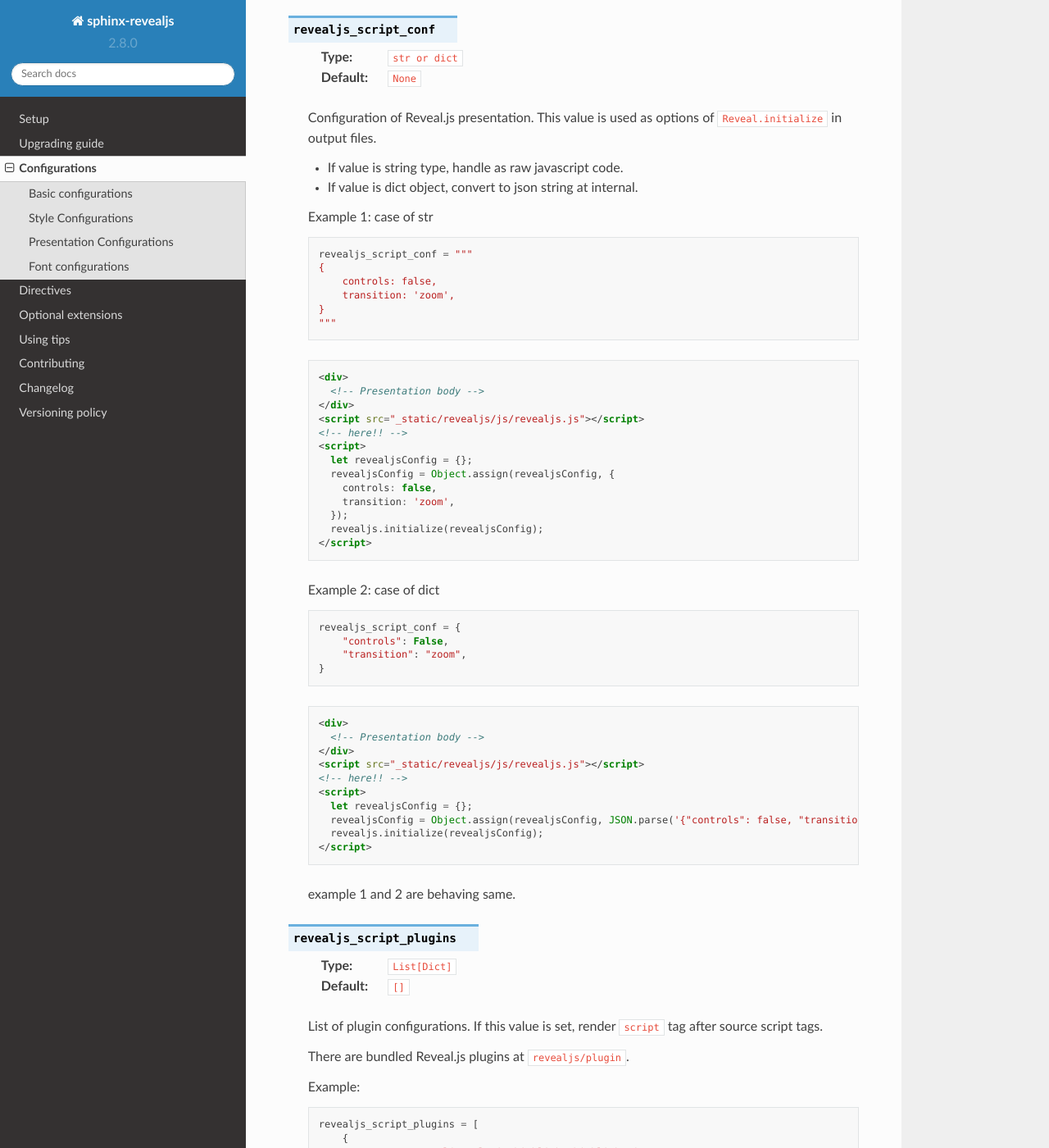
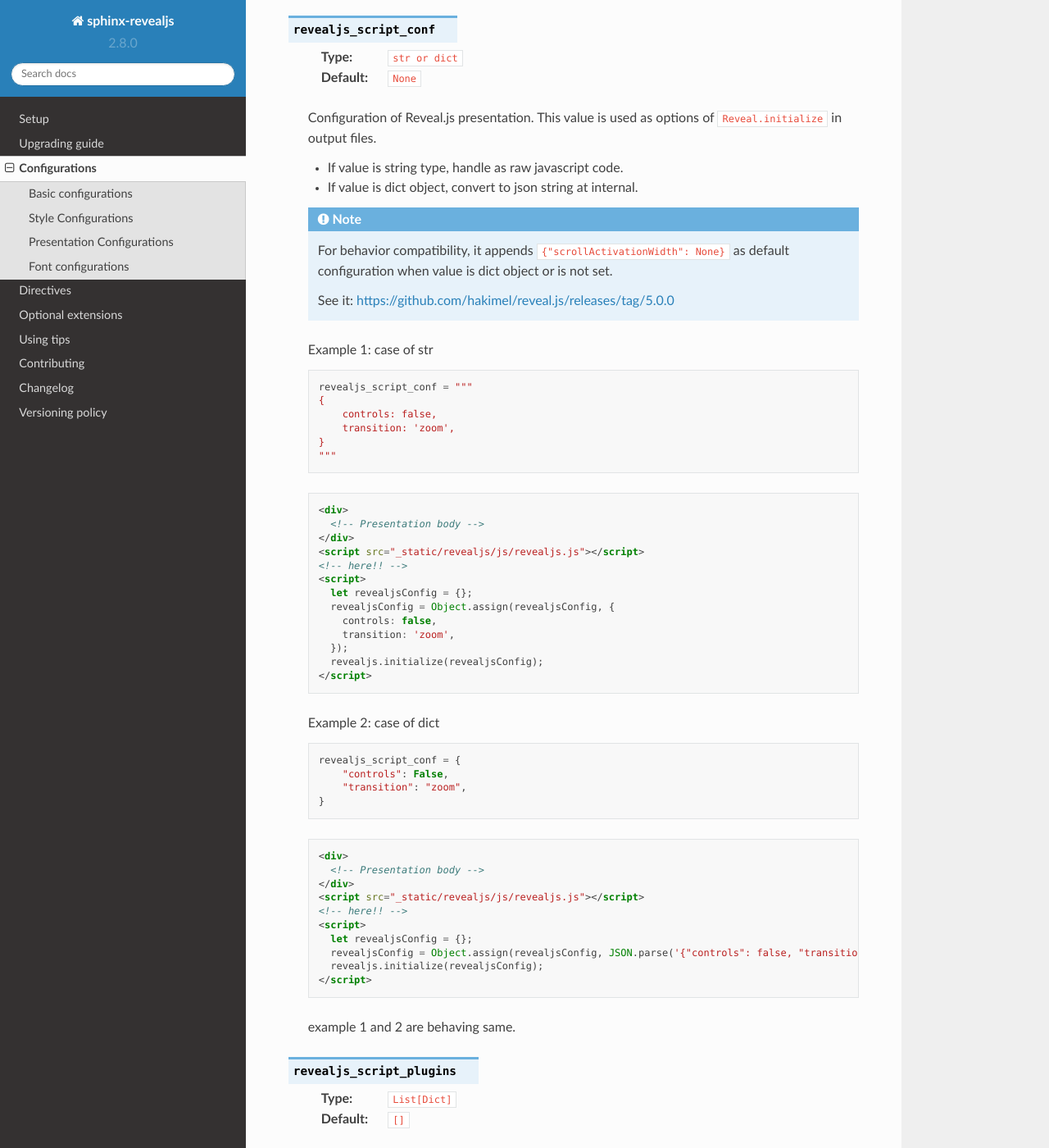
Before and after one commit to attakei/sphinx-revealjs, a Sphinx documentation site: the page built from doc/configurations.rst, in a window 1280 px wide and 1400 px high, scrolled down 2010 px. Shown: the whole window at 82% size. Built offline with Sphinx 7.4.7 and the Read the Docs theme 2.0.0, drawn with Linux system fonts in a browser that asks for light colours.

Commit message:
feat: Disable changing to scroll mode automatically
New feature of Reveal.js is not matched for presentation usage.
I decide to set default value (disable it) for keep backwards compatibility.

Refs: #151, https://github.com/hakimel/reveal.js/releases/tag/5.0.0

```diff
--- a/doc/configurations.rst
+++ b/doc/configurations.rst
@@ -101,6 +101,14 @@
    * If value is string type, handle as raw javascript code.
    * If value is dict object, convert to json string at internal.
 
+   .. note::
+
+      For behavior compatibility,
+      it appends ``{"scrollActivationWidth": None}`` as default configuration
+      when value is dict object or is not set.
+
+      See it: https://github.com/hakimel/reveal.js/releases/tag/5.0.0
+
    Example 1: case of str
 
    .. code-block:: py
@@ -146,7 +154,7 @@
       <!-- here!! -->
       <script>
         let revealjsConfig = {};
-        revealjsConfig = Object.assign(revealjsConfig, JSON.parse('{"controls": false, "transition": "zoom"}'));
+        revealjsConfig = Object.assign(revealjsConfig, JSON.parse('{"controls": false, "transition": "zoom", "scrollActivationWidth": null}'));
         revealjs.initialize(revealjsConfig);
       </script>
 
```
Also changed, not shown: 2 other files.
